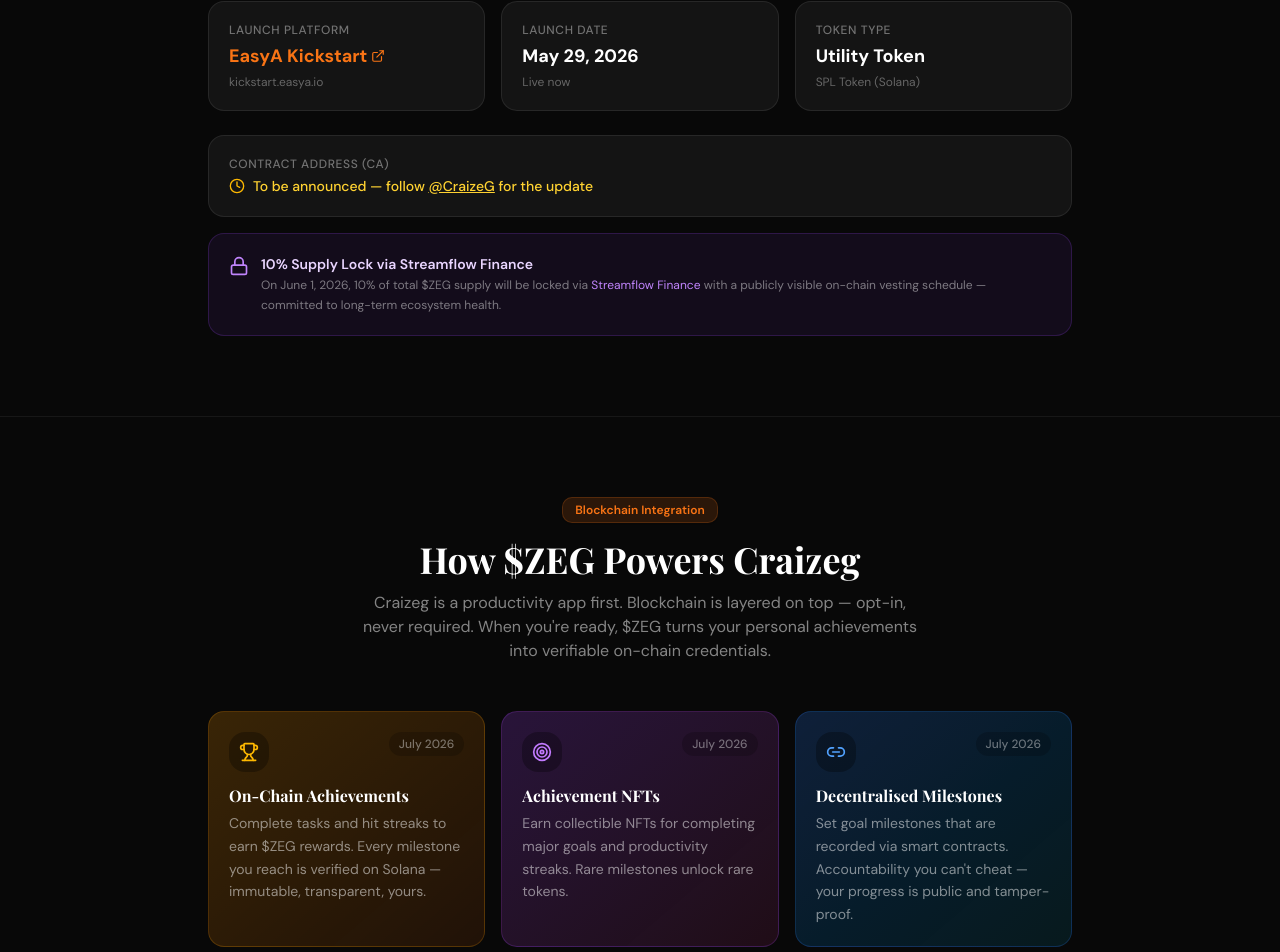
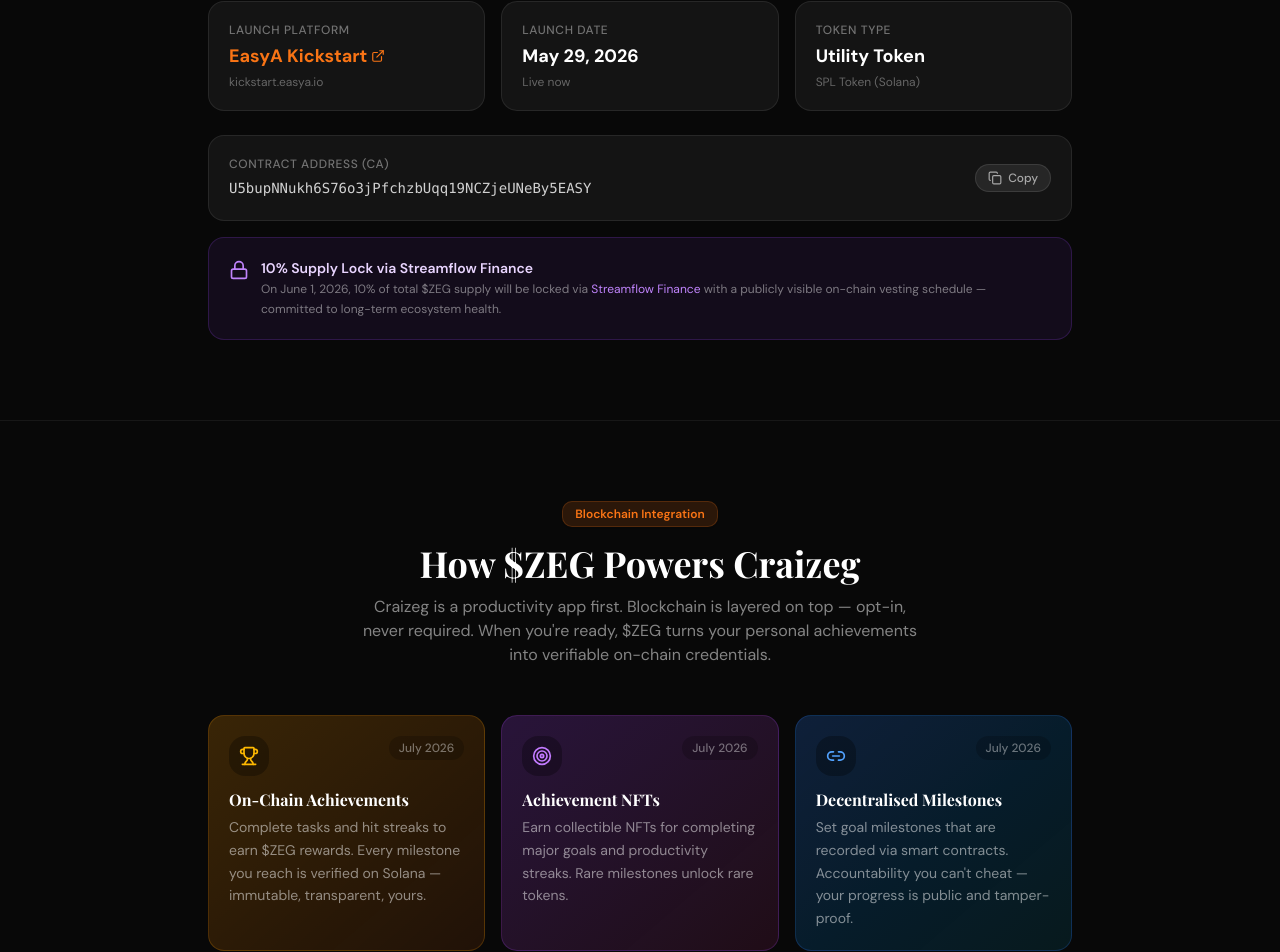
Before and after one commit to synterlab/craizeg-fun, a React (Vite) app: page /token in a window 1280 px wide. Shown: the part 1075-2027 px from the top of the page. Built offline with nearby package versions, Linux system fonts and the light colour scheme.

Commit message:
feat: add $ZEG contract address (CA) to token page

```diff
--- a/src/pages/token.tsx
+++ b/src/pages/token.tsx
@@ -20,7 +20,7 @@
   </svg>
 );
 
-const CA_ADDRESS = "";
+const CA_ADDRESS = "U5bupNNukh6S76o3jPfchzbUqq19NCZjeUNeBy5EASY";
 
 const UTILITY_ITEMS = [
   {
```
